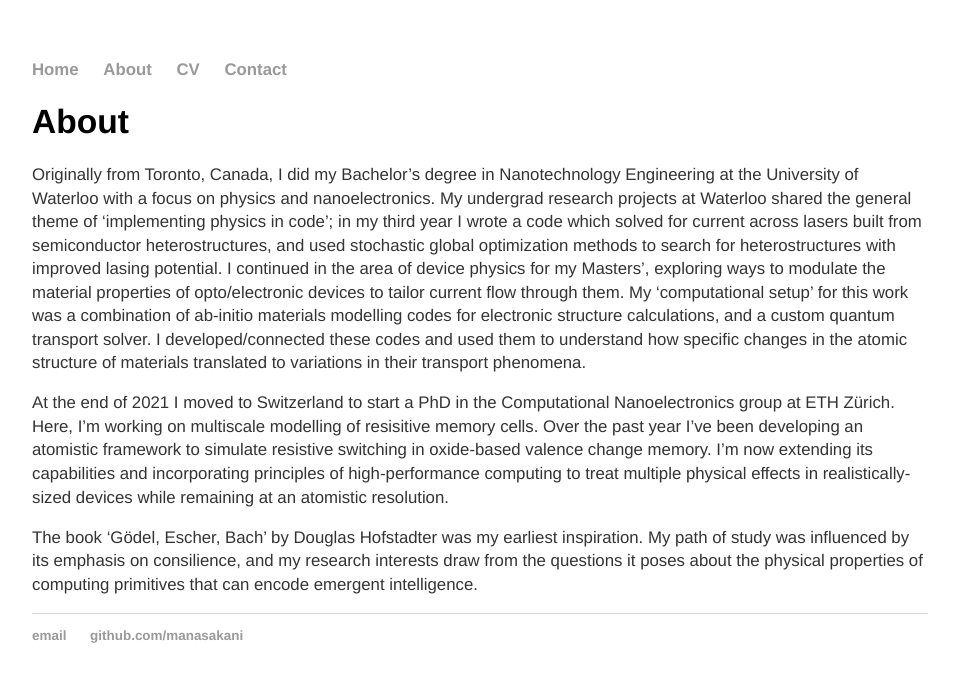
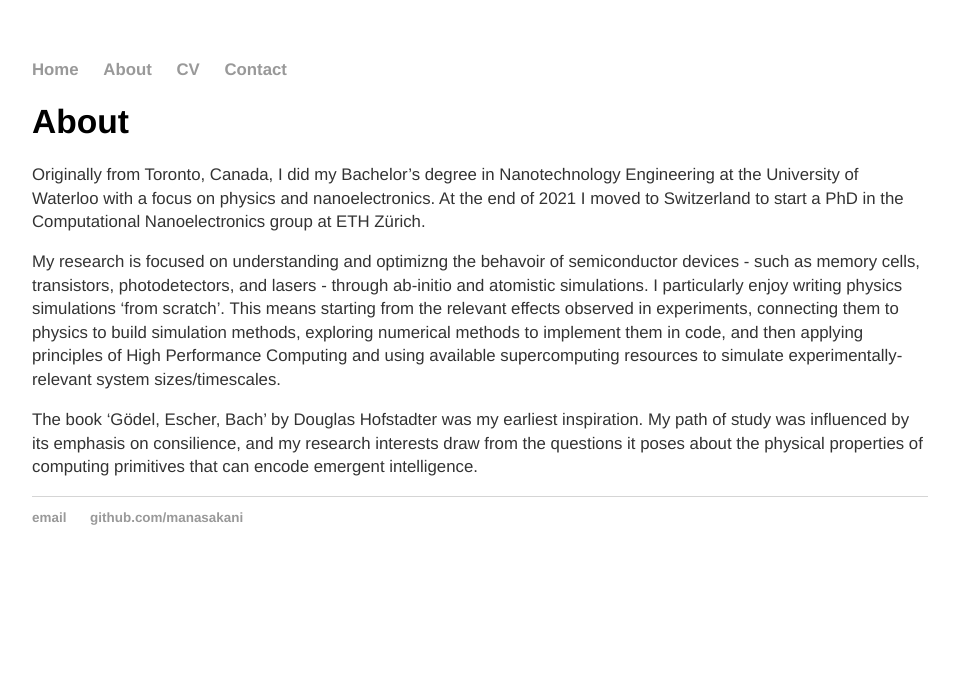
Before and after one commit to manasakani/manaskani.github.io, a Jekyll site: the page built from about/index.md, in a window 1280 px wide. Shown: the top 682 px of the page, without its empty margins (160-1114 px from the left). Built offline with Jekyll 4.4.1, drawn with Linux system fonts in a browser that asks for light colours.

Commit message:
Update index.md

```diff
--- a/about/index.md
+++ b/about/index.md
@@ -5,8 +5,8 @@ title: About
 
 # About
 
-Originally from Toronto, Canada, I did my Bachelor's degree in Nanotechnology Engineering at the University of Waterloo with a focus on physics and nanoelectronics. My undergrad research projects at Waterloo shared the general theme of 'implementing physics in code'; in my third year I wrote a code which solved for current across lasers built from semiconductor heterostructures, and used stochastic global optimization methods to search for heterostructures with improved lasing potential. I continued in the area of device physics for my Masters', exploring ways to modulate the material properties of opto/electronic devices to tailor current flow through them. My 'computational setup' for this work was a combination of ab-initio materials modelling codes for electronic structure calculations, and a custom quantum transport solver. I developed/connected these codes and used them to understand how specific changes in the atomic structure of materials translated to variations in their transport phenomena.
+Originally from Toronto, Canada, I did my Bachelor's degree in Nanotechnology Engineering at the University of Waterloo with a focus on physics and nanoelectronics. At the end of 2021 I moved to Switzerland to start a PhD in the Computational Nanoelectronics group at ETH Zürich.
 
-At the end of 2021 I moved to Switzerland to start a PhD in the Computational Nanoelectronics group at ETH Zürich. Here, I'm working on multiscale modelling of resisitive memory cells. Over the past year I've been developing an atomistic framework to simulate resistive switching in oxide-based valence change memory. I'm now extending its capabilities and incorporating principles of high-performance computing to treat multiple physical effects in realistically-sized devices while remaining at an atomistic resolution.
+My research is focused on understanding and optimizng the behavoir of semiconductor devices - such as memory cells, transistors, photodetectors, and lasers - through ab-initio and atomistic simulations. I particularly enjoy writing physics simulations 'from scratch'. This means starting from the relevant effects observed in experiments, connecting them to physics to build simulation methods, exploring numerical methods to implement them in code, and then applying principles of High Performance Computing and using available supercomputing resources to simulate experimentally-relevant system sizes/timescales.
 
 The book 'Gödel, Escher, Bach' by Douglas Hofstadter was my earliest inspiration. My path of study was influenced by its emphasis on consilience, and my research interests draw from the questions it poses about the physical properties of computing primitives that can encode emergent intelligence.
```
